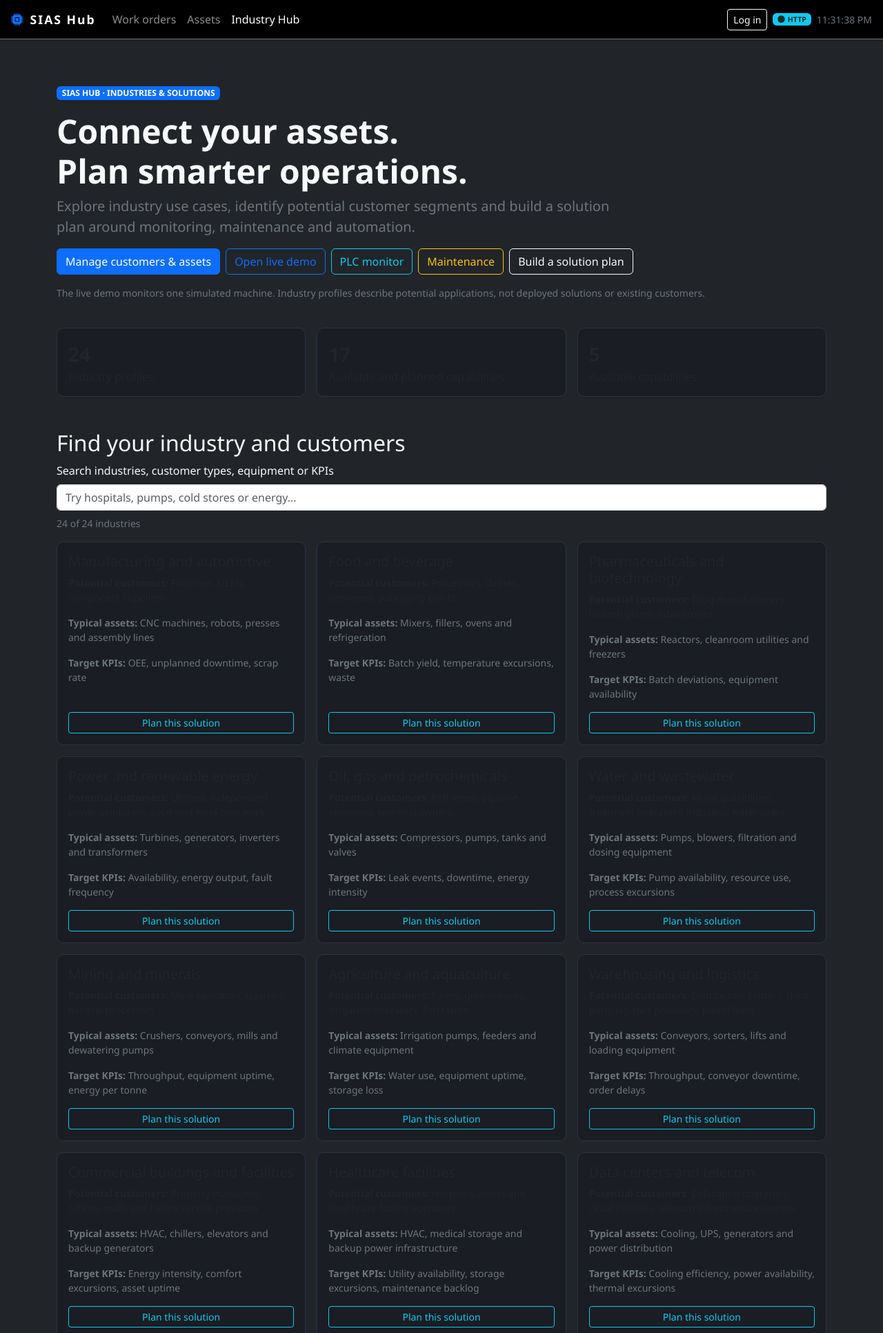
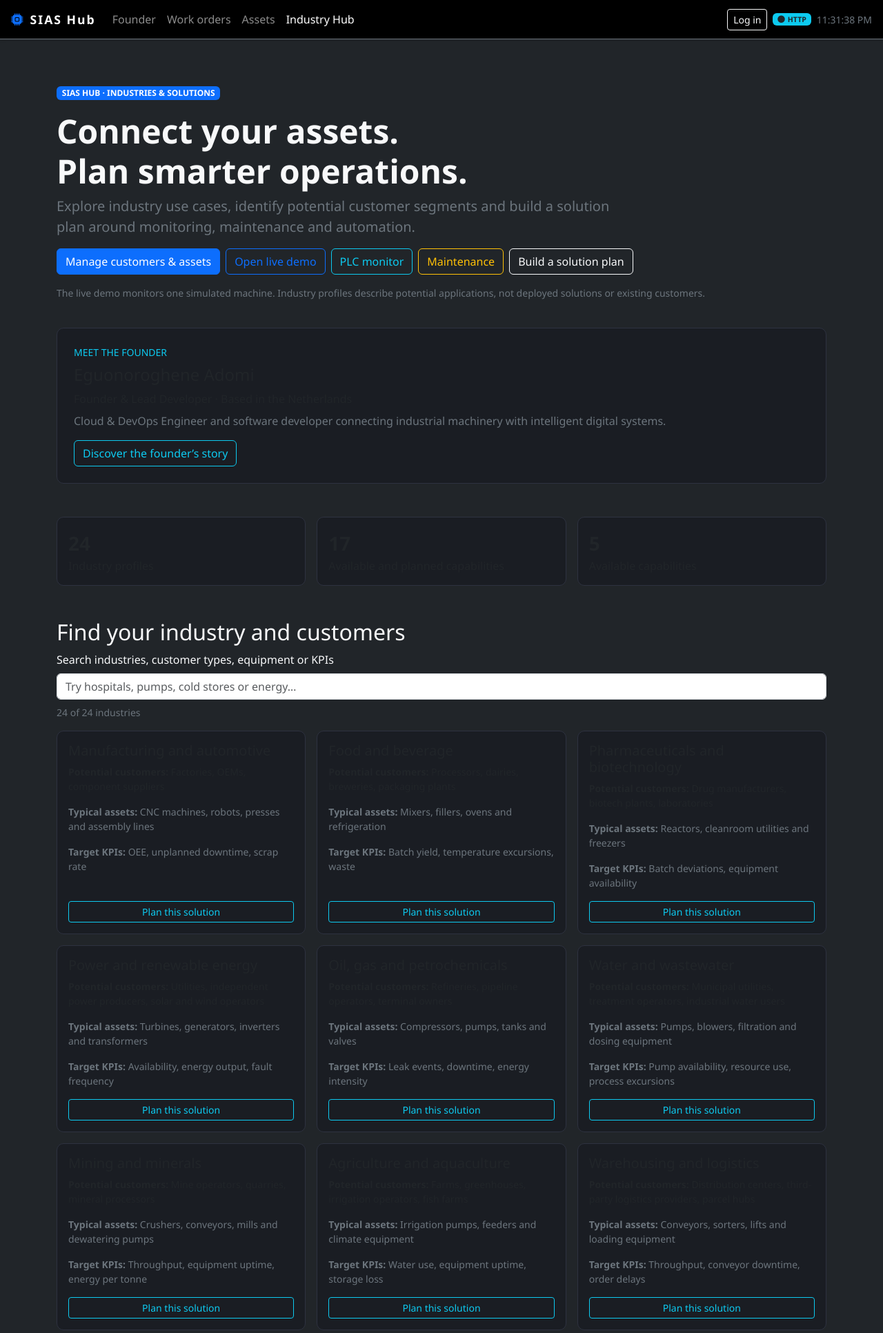
Before and after one commit to Eguono22/Smart-Industrial-Automation-System, a Flask app: page / in a window 1280 px wide. Shown: the top 1932 px of the page at 69% size. Run offline with Flask 3, Linux system fonts and the light colour scheme; some libraries are stand-ins or nearby versions.

Commit message:
Add public founder biography and scoped SIAS Hub copyright footer

```diff
--- a/app/auth.py
+++ b/app/auth.py
@@ -106,7 +106,7 @@ def install_auth(app):
         if request.endpoint == 'telemetry.ingest' and request.method == 'POST':
             return None
         g.user = authenticated_user()
-        public = request.path in ('/', '/login', '/api/auth/me', '/api/auth/login', '/api/hub/catalog', '/health', '/ready') or request.path.startswith('/static/')
+        public = request.path in ('/', '/founder', '/login', '/api/auth/me', '/api/auth/login', '/api/hub/catalog', '/health', '/ready') or request.path.startswith('/static/')
         if not public:
             if not g.user:
                 if request.path.startswith(('/api/', '/socket.io/')) or request.path == '/metrics':
--- /dev/null
+++ b/app/founder.py
@@ -0,0 +1,65 @@
+"""Founder profile supplied by the SIAS Hub founder."""
+
+FOUNDER = {'name': 'Eguonoroghene Adomi',
+ 'role': 'Founder & Lead Developer',
+ 'company': 'SIAS Hub',
+ 'full_company_name': 'Smart Industrial Automation System',
+ 'location': 'Netherlands',
+ 'website': 'https://siashub.com',
+ 'mission': 'My mission is to transform industrial operations by connecting machines, data, '
+            'and intelligent technologies, empowering industries to make smarter decisions, '
+            'improve productivity, and build a more automated future.',
+ 'expertise': ['Microsoft Azure',
+               'Amazon Web Services',
+               'Cloud Engineering',
+               'DevOps',
+               'Terraform',
+               'Docker',
+               'Kubernetes',
+               'Python',
+               'CI/CD Automation',
+               'Industrial IoT',
+               'PLC Integration',
+               'Smart Manufacturing',
+               'Industrial Data Analytics',
+               'Infrastructure as Code'],
+ 'focus_areas': [{'number': '01',
+                  'title': 'Intelligent Machine Monitoring',
+                  'description': 'Developing solutions that provide visibility into '
+                                 'industrial machine conditions, operational status, and '
+                                 'production performance.'},
+                 {'number': '02',
+                  'title': 'Industrial Automation',
+                  'description': 'Exploring the integration of industrial machinery, PLC '
+                                 'systems, and modern software technologies to support '
+                                 'connected manufacturing.'},
+                 {'number': '03',
+                  'title': 'Cloud & DevOps Engineering',
+                  'description': 'Designing scalable cloud architectures, automated '
+                                 'infrastructure, and reliable software deployment '
+                                 'workflows.'},
+                 {'number': '04',
+                  'title': 'Predictive Maintenance',
+                  'description': 'Working toward data-driven systems that help manufacturers '
+                                 'identify equipment abnormalities and plan maintenance more '
+                                 'effectively.'},
+                 {'number': '05',
+                  'title': 'Industry 4.0 Innovation',
+                  'description': 'Bridging traditional industrial operations with connected '
+                                 'technologies, analytics, and intelligent digital '
+                                 'platforms.'},
+                 {'number': '06',
+                  'title': 'Industrial Digital Transformation',
+                  'description': 'Helping shape a future where manufacturers can use '
+                                 'operational data to improve productivity, reliability, and '
+                                 'decision-making.'}],
+ 'values': [{'title': 'Innovation',
+             'description': 'Developing practical technology solutions for real industrial '
+                            'challenges.'},
+            {'title': 'Reliability',
+             'description': 'Prioritizing dependable, secure, and maintainable systems.'},
+            {'title': 'Efficiency',
+             'description': 'Using automation and data to improve industrial performance.'},
+            {'title': 'Global Impact',
+             'description': 'Building technology with the ambition to serve industries across '
+                            'Europe, Africa, and beyond.'}]}
--- a/app/static/css/style.css
+++ b/app/static/css/style.css
@@ -85,3 +85,26 @@ body {
 ::-webkit-scrollbar { width: 6px; height: 6px; }
 ::-webkit-scrollbar-track { background: transparent; }
 ::-webkit-scrollbar-thumb { background: #2e3240; border-radius: 3px; }
+
+/* Founder profile */
+.founder-page { overflow-wrap: anywhere; }
+.founder-hero {
+  background: linear-gradient(125deg, #073344 0%, #101722 55%, #102944 100%);
+}
+.founder-identity { background: linear-gradient(135deg, #1d2c3d, #073344); }
+.founder-monogram {
+  width: 112px;
+  height: 112px;
+  border: 2px solid #0dcaf0;
+  border-radius: 50%;
+  display: flex;
+  align-items: center;
+  justify-content: center;
+  font-size: 3rem;
+  font-weight: 700;
+  color: #6edff6;
+}
+.founder-panel { background: #131f2c; }
+.founder-prose { line-height: 1.9; }
+.founder-collaboration { max-width: 680px; }
+.founder-page section[id] { scroll-margin-top: 1.5rem; }
--- a/app/templates/base.html
+++ b/app/templates/base.html
@@ -16,7 +16,7 @@
   <link rel="stylesheet" href="{{ url_for('static', filename='css/style.css') }}" />
   {% block head %}{% endblock %}
 </head>
-<body class="bg-dark text-light">
+<body class="bg-dark text-light d-flex flex-column min-vh-100">
 
 <!-- Navbar -->
 <nav class="navbar navbar-expand-lg navbar-dark bg-black border-bottom border-secondary shadow-sm">
@@ -29,6 +29,7 @@
     </button>
     <div class="collapse navbar-collapse" id="navMenu">
       <ul class="navbar-nav me-auto">
+        <li class="nav-item"><a class="nav-link {% if request.path == '/founder' %}active{% endif %}" href="/founder">Founder</a></li>
         {% if current_user %}<li class="nav-item"><a class="nav-link {% if request.path == '/telemetry' %}active{% endif %}" href="/telemetry">Equipment data</a></li>{% endif %}
         {% if current_user %}<li class="nav-item"><a class="nav-link {% if request.path == '/notifications' %}active{% endif %}" href="/notifications">Notifications</a></li>{% endif %}
         <li class="nav-item"><a class="nav-link {% if request.path == '/work-orders' %}active{% endif %}" href="/work-orders">Work orders</a></li>
@@ -68,9 +69,17 @@
 </nav>
 
 <!-- Page content -->
-<main class="container-fluid px-3 py-3">
+<main class="container-fluid px-3 py-3 flex-grow-1">
   {% block content %}{% endblock %}
 </main>
+
+<footer class="border-top border-secondary mt-4 py-4">
+  <div class="container small">
+    <p class="mb-1">© 2026 SIAS Hub. All rights reserved.</p>
+    <p class="mb-1">Founded by <a href="/founder" class="link-info">Eguonoroghene Adomi</a></p>
+    <p class="text-secondary mb-0">This notice applies to material owned by SIAS Hub. Third-party material retains its respective copyright notices and licenses.</p>
+  </div>
+</footer>
 
 <!-- Bootstrap JS (vendored) -->
 <script src="{{ url_for('static', filename='vendor/bootstrap.bundle.min.js') }}"></script>
--- a/app/templates/index.html
+++ b/app/templates/index.html
@@ -9,6 +9,13 @@
     <div class="d-flex flex-wrap gap-2"><a class="btn btn-primary" href="/assets">Manage customers &amp; assets</a><a class="btn btn-outline-primary" href="/dashboard">Open live demo</a><a class="btn btn-outline-info" href="/plc-monitor">PLC monitor</a><a class="btn btn-outline-warning" href="/maintenance">Maintenance</a><a class="btn btn-outline-light" href="#planner">Build a solution plan</a></div>
     <p class="small text-secondary mt-3">The live demo monitors one simulated machine. Industry profiles describe potential applications, not deployed solutions or existing customers.</p>
   </header>
+  <section class="card bg-dark border-secondary p-4 mb-5" aria-labelledby="founder-intro-heading">
+    <p class="small text-info mb-2">MEET THE FOUNDER</p>
+    <h2 id="founder-intro-heading" class="h4">Eguonoroghene Adomi</h2>
+    <p class="mb-2">Founder &amp; Lead Developer · Based in the Netherlands</p>
+    <p class="text-secondary">Cloud &amp; DevOps Engineer and software developer connecting industrial machinery with intelligent digital systems.</p>
+    <div><a href="/founder" class="btn btn-outline-info">Discover the founder’s story</a></div>
+  </section>
   <div class="row g-3 mb-5">
     <div class="col-sm-4"><div class="card p-3 bg-dark border-secondary"><strong class="fs-3">{{ industries|length }}</strong><span>Industry profiles</span></div></div>
     <div class="col-sm-4"><div class="card p-3 bg-dark border-secondary"><strong class="fs-3">{{ capabilities|length }}</strong><span>Available and planned capabilities</span></div></div>
--- a/server.py
+++ b/server.py
@@ -12,6 +12,7 @@ from datetime import datetime, timezone
 from flask import Flask, render_template, jsonify, request, g, session
 from flask_socketio import SocketIO, emit
 
+from app.founder import FOUNDER
 from app.asset_routes import assets_bp
 from app.auth import install_auth, authenticated_user
 from app.notifications import notifications_bp
@@ -116,6 +117,11 @@ def after_request(resp):
 @app.route("/")
 def index():
     return render_template("index.html", industries=INDUSTRIES, capabilities=CAPABILITIES)
+
+
+@app.route("/founder")
+def founder():
+    return render_template("founder.html", founder=FOUNDER)
 
 
 @app.route("/api/hub/catalog")
```
Also changed, not shown: app/templates/founder.html (added, +70 -0 lines), tests/test_server_auth.py (+13 -0 lines), README.md.
